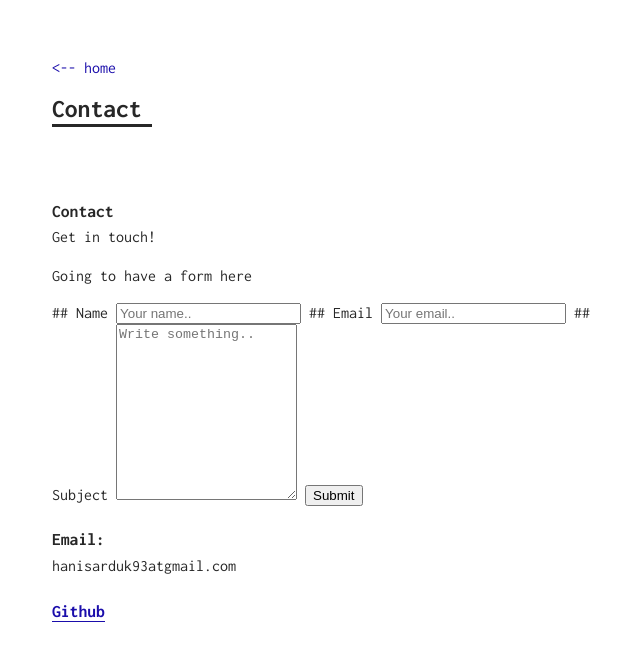
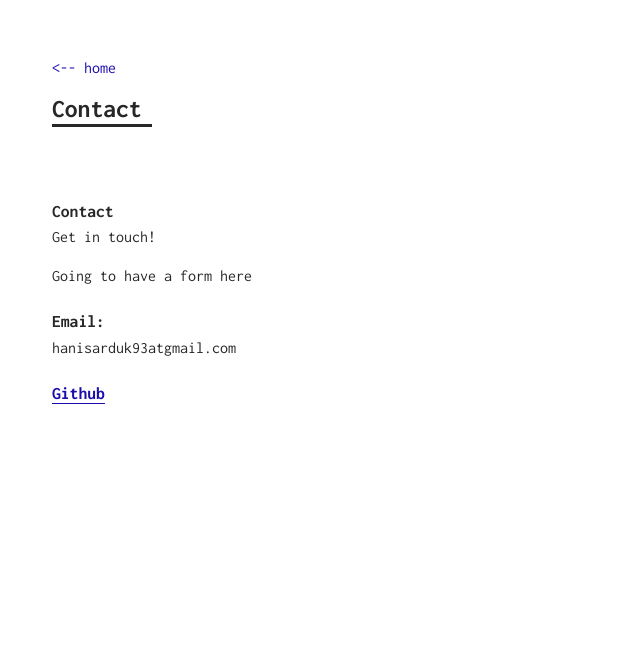
Before and after one commit to HS-code17/blog, a Jekyll site: the page built from _pages/contact.md, in a window 1280 px wide. Shown: the top 661 px of the page, without its empty margins (288-928 px from the left). Built offline with Jekyll 4.4.1, drawn with Linux system fonts in a browser that asks for light colours; part of the change alters nothing that is shown.

Commit message:
form in progress

```diff
--- a/_pages/contact.md
+++ b/_pages/contact.md
@@ -12,16 +12,17 @@ Get in touch!
   <p>Going to have a form here</p>
 </form>
 
-<form action="/action_page.php">
-      ##  <label for="fname">Name</label>
+<!-- <form action="/action_page.php">
+      <label for="fname">Name</label>
         <input type="text" id="fname" name="name" placeholder="Your name..">
-      ##  <label for="fname">Email</label>
+      <label for="fname">Email</label>
         <input type="text" id="fname" name="email" placeholder="Your email..">
-      ##  <label for="subject">Subject</label>
+      <label for="subject">Subject</label>
         <textarea id="subject" name="subject" placeholder="Write something.." style="height:170px"></textarea>
         <button id="go" class="btn btn-default styled" type="button" >Submit
       </button>
-</form>
+</form> -->
+
 
 ## Email:
 
```
